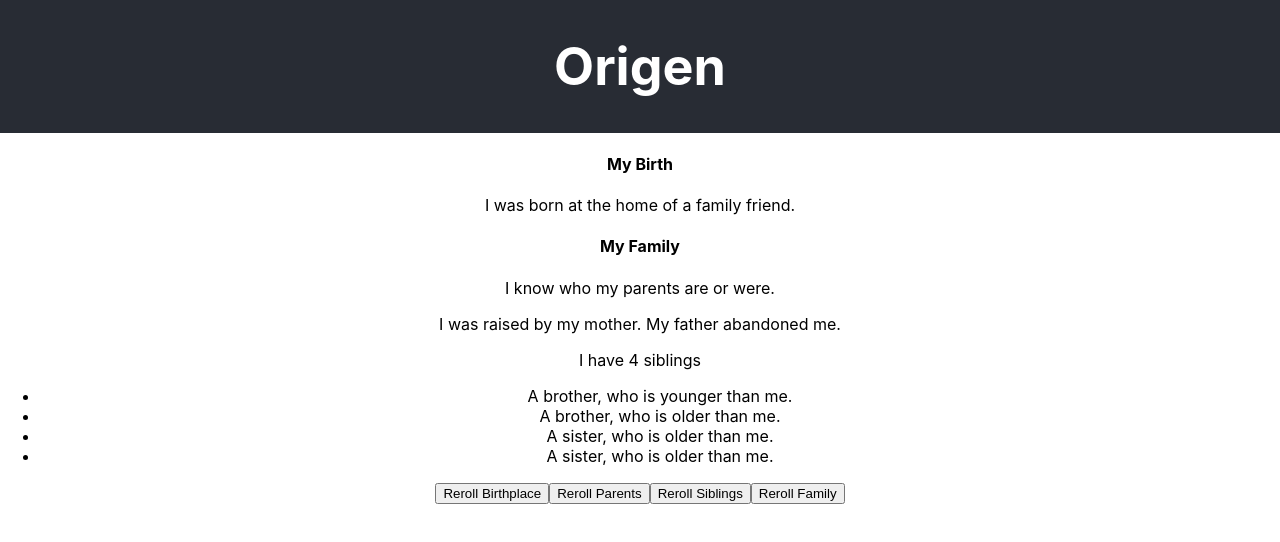
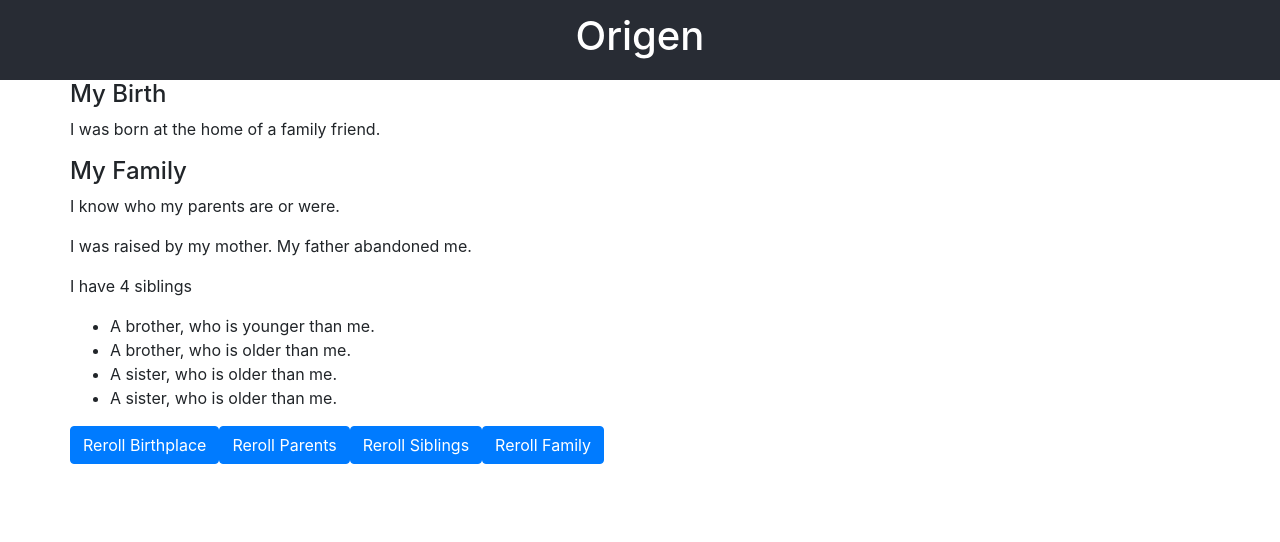
Before and after one commit to LeeMcKusick/origen, a React (Create React App) app: page / in a window 1280 px wide. Shown: the top 542 px of the page. Built offline with nearby package versions, Linux system fonts and the light colour scheme.

Commit message:
Implemented react-bootstrap

```diff
--- a/package.json
+++ b/package.json
@@ -6,7 +6,9 @@
     "@testing-library/jest-dom": "^4.2.4",
     "@testing-library/react": "^9.5.0",
     "@testing-library/user-event": "^7.2.1",
+    "bootstrap": "^4.4.1",
     "react": "^16.13.1",
+    "react-bootstrap": "^1.0.1",
     "react-dom": "^16.13.1",
     "react-scripts": "3.4.1"
   },
--- a/src/components/App.js
+++ b/src/components/App.js
@@ -1,4 +1,6 @@
 import React from 'react';
+import 'bootstrap/dist/css/bootstrap.min.css';
+
 import logo from '../logo.svg';
 import '../styles/App.css';
 import Backstory from './Backstory';
--- a/src/components/Backstory.js
+++ b/src/components/Backstory.js
@@ -1,4 +1,9 @@
 import React from 'react';
+
+import Button from 'react-bootstrap/Button';
+import Container from 'react-bootstrap/Container';
+import Row from 'react-bootstrap/Row';
+
 import originOptions from '../data/originOptions.json';
 
 
@@ -49,8 +54,6 @@ class Backstory extends React.Component {
                     } else if (roll < 76) {
                         fam = fam + " My father " + this.getResult("absentParent", this.roll(10))
                     }
-
-
                 }
                 this.setState({
                     family: fam
@@ -88,7 +91,6 @@ class Backstory extends React.Component {
     }
 
     getSiblings = (roll) => {
-
         let numSibs = this.roll( this.getResult("siblings", roll)) + (Math.floor(roll/3));
         console.log("numSibs: " + numSibs)
         let siblings = [];
@@ -101,7 +103,6 @@ class Backstory extends React.Component {
             });
         }
         return siblings;
-
     }
 
     render() {
@@ -109,25 +110,44 @@ class Backstory extends React.Component {
             <li key={sib.num}>A {sib.gender}, who is {sib.order}</li>
         );
 
+
+        /* Replace sibout with a separate component */
         return (
 
-            <div>
+        <Container>
+
+            <Row>
                 <h4>My Birth</h4>
+            </Row>
+            <Row>
+                <p>I was born {this.state.birthplace}.</p>
+            </Row>
+            <Row>
+                <h4>My Family</h4>
+            </Row>
+            <Row>
+                <p>{this.state.parents}</p>
+            </Row>
+            <Row>
+                <p>{this.state.family}</p>
+            </Row>
+            <Row>
+                <p>I have {this.state.siblings.length ? this.state.siblings.length : 'no'} {this.state.siblings.length === 1 ? 'sibling' : 'siblings'}</p>
+            </Row>
+            <Row>
+                <div><ul>{sibOut}</ul></div>
+            </Row>
 
-                <p>I was born {this.state.birthplace}.</p>
 
-                <h4>My Family</h4>
-                <p>{this.state.parents}</p>
-                <p>{this.state.family}</p>
-                <p>I have {this.state.siblings.length ? this.state.siblings.length : 'no'} {this.state.siblings.length === 1 ? 'sibling' : 'siblings'}</p>
-                <div><ul>{sibOut}</ul></div>
+               <Row>
                 <div>
-                    <button onClick={() => this.genState("birthplace")}>Reroll Birthplace</button>
-                    <button onClick={() => this.genState("parents")}>Reroll Parents</button>
-                    <button onClick={() => this.genState("siblings")}>Reroll Siblings</button>
-                    <button onClick={() => this.genState("family")}>Reroll Family</button>
+                    <Button onClick={() => this.genState("birthplace")}>Reroll Birthplace</Button>
+                    <Button onClick={() => this.genState("parents")}>Reroll Parents</Button>
+                    <Button onClick={() => this.genState("siblings")}>Reroll Siblings</Button>
+                    <Button onClick={() => this.genState("family")}>Reroll Family</Button>
                 </div>
-            </div>
+                </Row>
+        </Container>
         );
     }
 }
--- a/src/styles/App.css
+++ b/src/styles/App.css
@@ -1,5 +1,5 @@
 .App {
-  text-align: center;
+  /*text-align: center;*/
 }
 
 .App-logo {
```
Also changed, not shown: 1 other file (tests, documents, lock files or other folders).
